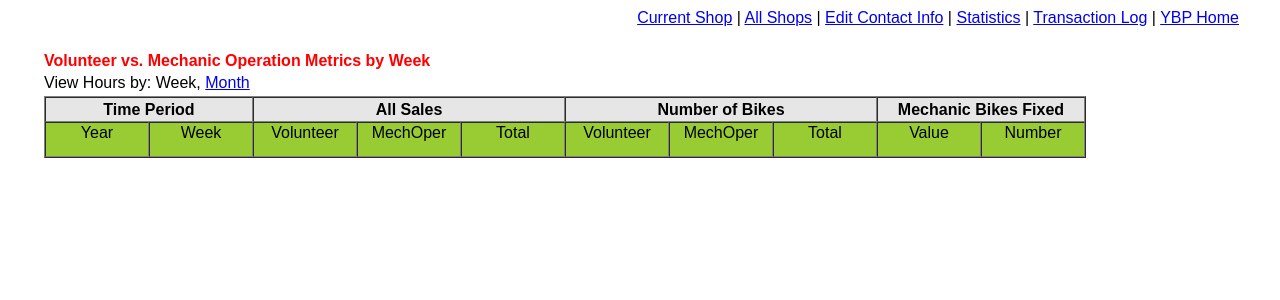
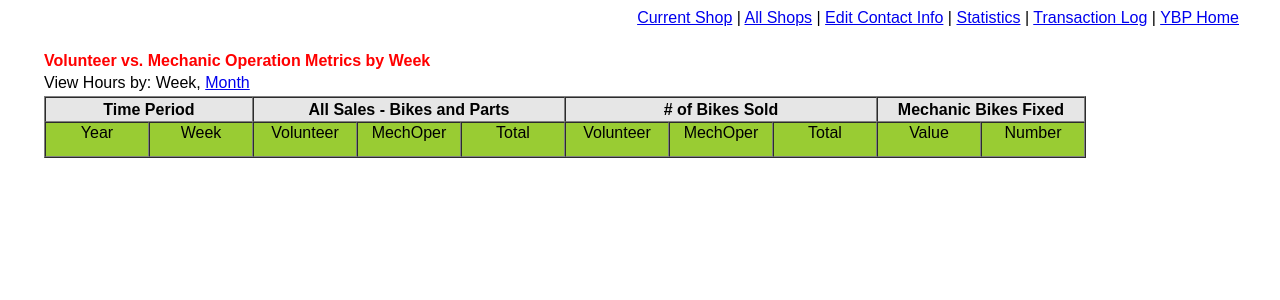
Before and after one commit to nwilkes2/CommunityBikeShopDB, a PHP site: page /stats_VolVsMechMetrics_byWeek.php?error=1 in a window 1280 px wide. Shown: the top 300 px of the page. Run offline with PHP 8.4, Linux system fonts and the light colour scheme; data that the repository does not hold is empty.

Commit message:
Clarified column labels on these report pages

```diff
--- a/stats_VolVsMechMetrics_byMonth.php
+++ b/stats_VolVsMechMetrics_byMonth.php
@@ -48,8 +48,8 @@ $totalRows_Recordset1 = mysql_num_rows($Recordset1);
             <table   border="1" cellpadding="1" cellspacing="0">
               <tr bgcolor="#E6E6E6" class="yb_standardCENTERbold">
                 <td height="25" colspan="2">Time Period</td>
-			    <td height="25" colspan="3">All Sales</td>
-			    <td height="25" colspan="3">Number of Bikes</td>
+			    <td height="25" colspan="3">All Sales - Bikes and Parts</td>
+			    <td height="25" colspan="3"># of Bikes Sold</td>
 			    <td height="25" colspan="2">Mechanic Bikes Fixed</td>
 			  </tr>
               <tr valign="top" bgcolor="#99CC33" class="yb_standardCENTER">
--- a/stats_VolVsMechMetrics_byWeek.php
+++ b/stats_VolVsMechMetrics_byWeek.php
@@ -48,8 +48,8 @@ $totalRows_Recordset1 = mysql_num_rows($Recordset1);
             <table   border="1" cellpadding="1" cellspacing="0">
               <tr bgcolor="#E6E6E6" class="yb_standardCENTERbold">
                 <td height="25" colspan="2">Time Period</td>
-			    <td height="25" colspan="3">All Sales</td>
-			    <td height="25" colspan="3">Number of Bikes</td>
+			    <td height="25" colspan="3">All Sales - Bikes and Parts</td>
+			    <td height="25" colspan="3"># of Bikes Sold</td>
 			    <td height="25" colspan="2">Mechanic Bikes Fixed</td>
 			  </tr>
               <tr valign="top" bgcolor="#99CC33" class="yb_standardCENTER">
```
